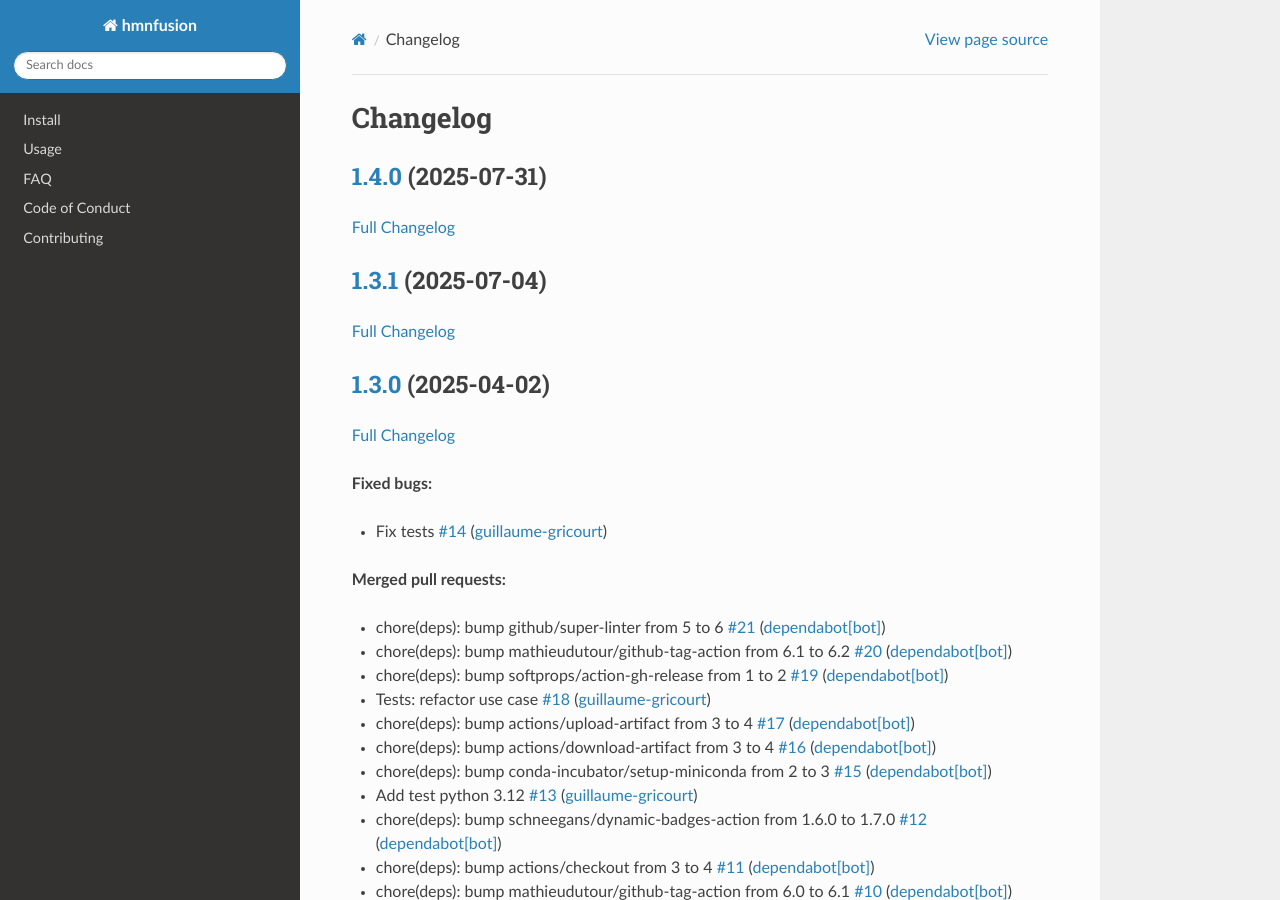
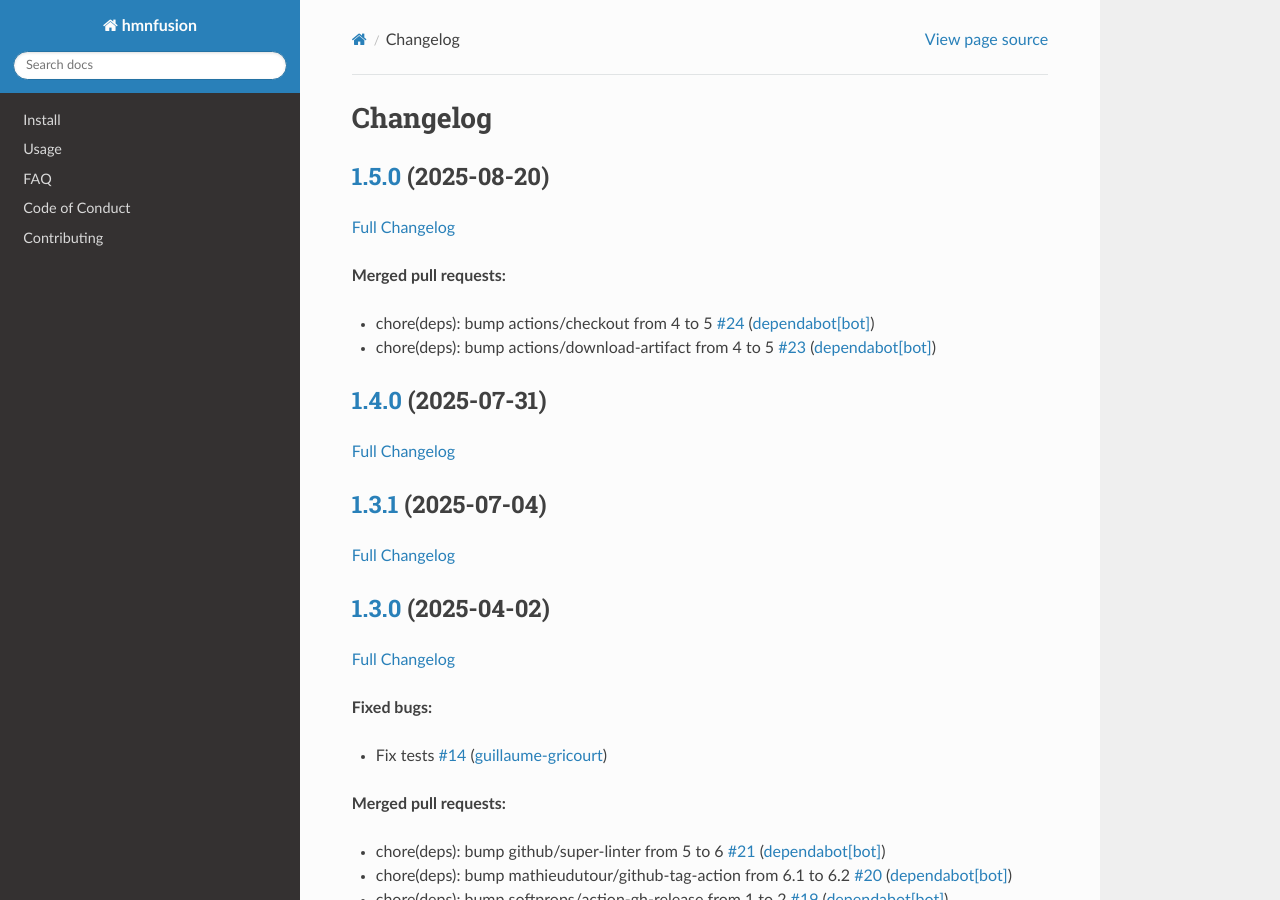
Before and after one commit to guillaume-gricourt/HmnFusion, a Sphinx documentation site: the page built from docs/CHANGELOG.rst, in a window 1280 px wide and 900 px high. Built offline with Sphinx 7.4.7 and the Read the Docs theme 3.1.0, drawn with Linux system fonts in a browser that asks for light colours; pages that are not in the unit, such as notebooks, are missing from menus.

Commit message:
doc(changelog): update

```diff
--- a/docs/CHANGELOG.rst
+++ b/docs/CHANGELOG.rst
@@ -1,5 +1,22 @@
 Changelog
 =========
+
+`1.5.0 <https://github.com/guillaume-gricourt/HmnFusion/tree/1.5.0>`__ (2025-08-20)
+-----------------------------------------------------------------------------------
+
+`Full
+Changelog <https://github.com/guillaume-gricourt/HmnFusion/compare/1.4.0...1.5.0>`__
+
+**Merged pull requests:**
+
+-  chore(deps): bump actions/checkout from 4 to 5
+   `#24 <https://github.com/guillaume-gricourt/HmnFusion/pull/24>`__
+   (`dependabot[bot] <https://github.com/apps/dependabot>`__)
+-  chore(deps): bump actions/download-artifact from 4 to 5
+   `#23 <https://github.com/guillaume-gricourt/HmnFusion/pull/23>`__
+   (`dependabot[bot] <https://github.com/apps/dependabot>`__)
+
+.. _section-1:
 
 `1.4.0 <https://github.com/guillaume-gricourt/HmnFusion/tree/1.4.0>`__ (2025-07-31)
 -----------------------------------------------------------------------------------
@@ -66,7 +83,7 @@ Changelog <https://github.com/guillaume-gricourt/HmnFusion/compare/1.2.12...1.3.
    `#10 <https://github.com/guillaume-gricourt/HmnFusion/pull/10>`__
    (`dependabot[bot] <https://github.com/apps/dependabot>`__)
 
-.. _section-3:
+.. _section-4:
 
 `1.2.12 <https://github.com/guillaume-gricourt/HmnFusion/tree/1.2.12>`__ (2023-04-19)
 -------------------------------------------------------------------------------------
@@ -74,7 +91,7 @@ Changelog <https://github.com/guillaume-gricourt/HmnFusion/compare/1.2.12...1.3.
 `Full
 Changelog <https://github.com/guillaume-gricourt/HmnFusion/compare/1.2.11...1.2.12>`__
 
-.. _section-4:
+.. _section-5:
 
 `1.2.11 <https://github.com/guillaume-gricourt/HmnFusion/tree/1.2.11>`__ (2023-04-19)
 -------------------------------------------------------------------------------------
@@ -227,7 +244,7 @@ Changelog <https://github.com/guillaume-gricourt/HmnFusion/compare/1.0.2...1.0.3
 `Full
 Changelog <https://github.com/guillaume-gricourt/HmnFusion/compare/1.0.1...1.0.2>`__
 
-.. _section-19:
+.. _section-20:
 
 `1.0.1 <https://github.com/guillaume-gricourt/HmnFusion/tree/1.0.1>`__ (2022-03-21)
 -----------------------------------------------------------------------------------
@@ -251,7 +268,7 @@ Changelog <https://github.com/guillaume-gricourt/HmnFusion/compare/0.8.0...1.0.0
 `Full
 Changelog <https://github.com/guillaume-gricourt/HmnFusion/compare/0.7.3...0.8.0>`__
 
-.. _section-22:
+.. _section-23:
 
 `0.7.3 <https://github.com/guillaume-gricourt/HmnFusion/tree/0.7.3>`__ (2021-08-08)
 -----------------------------------------------------------------------------------
@@ -259,7 +276,7 @@ Changelog <https://github.com/guillaume-gricourt/HmnFusion/compare/0.7.3...0.8.0
 `Full
 Changelog <https://github.com/guillaume-gricourt/HmnFusion/compare/0.7.2...0.7.3>`__
 
-.. _section-23:
+.. _section-24:
 
 `0.7.2 <https://github.com/guillaume-gricourt/HmnFusion/tree/0.7.2>`__ (2021-08-08)
 -----------------------------------------------------------------------------------
--- a/src/hmnfusion/_version.py
+++ b/src/hmnfusion/_version.py
@@ -1,2 +1,2 @@
 __app_name__ = "hmnfusion"
-__version__ = "1.5.0"
+__version__ = "1.5.1"
```
Also changed, not shown: other parts of docs/CHANGELOG.rst (+22 -22 lines), CHANGELOG.md (+9 -0 lines), 1 other file.
